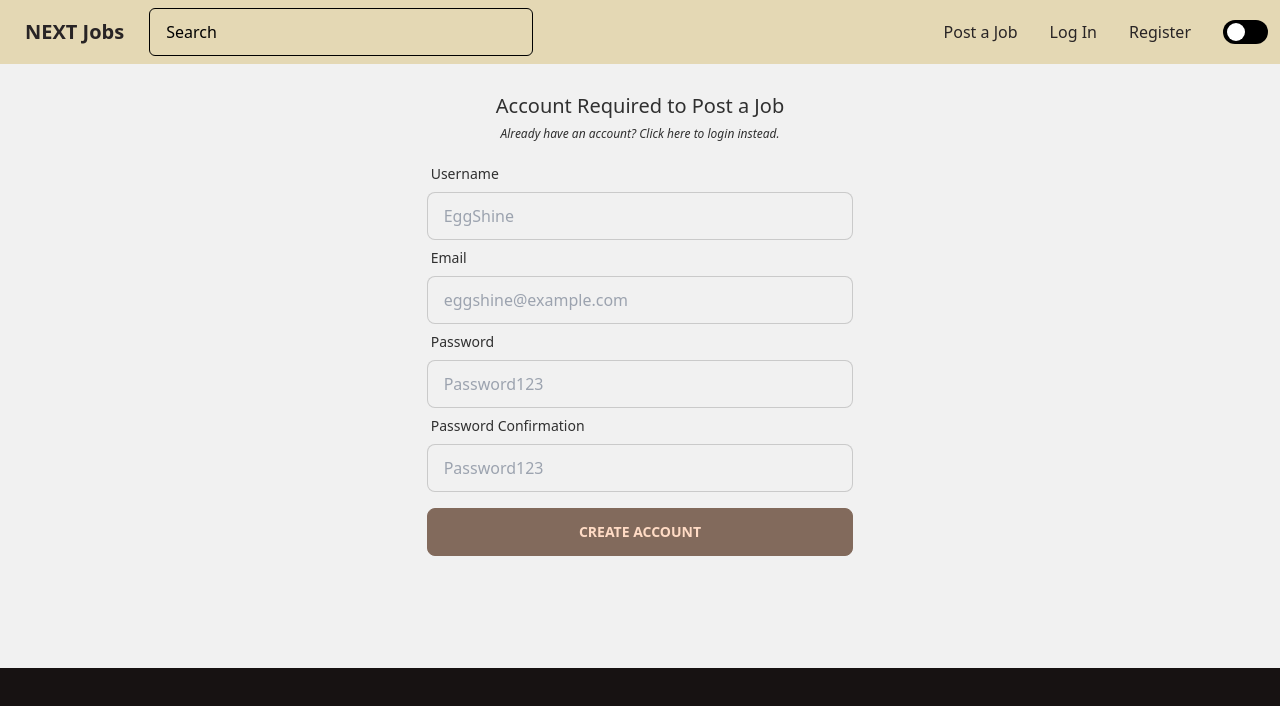
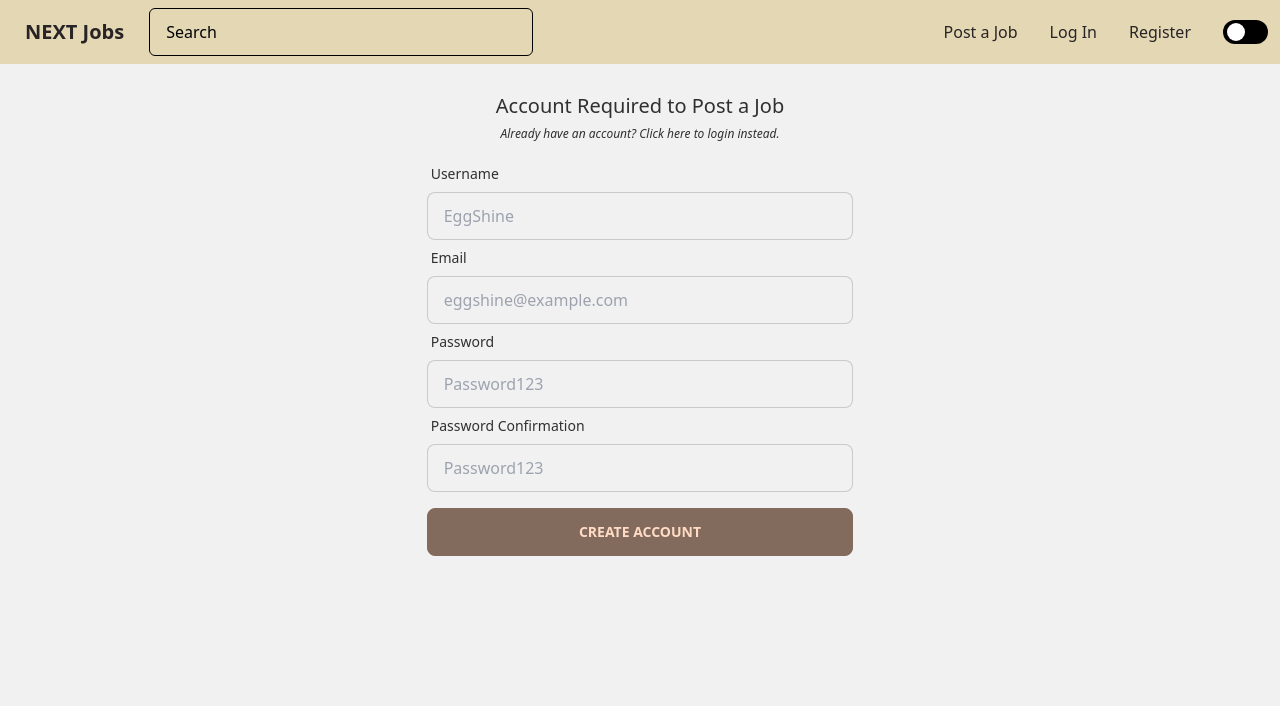
Before and after one commit to HedgieLovesCoding/next-frontend-jobs, a SvelteKit app: page /users/new in a window 1280 px wide. Shown: the top 706 px of the page. Built offline with nearby package versions, Linux system fonts and the light colour scheme; no server answers.

Commit message:
fixed content width not displaying full

```diff
--- a/src/routes/+layout.svelte
+++ b/src/routes/+layout.svelte
@@ -7,7 +7,12 @@
 
 <Nav />
 
-<div data-theme="{$themes[2]}" class="container w-full mt-0 pt-2 pb-28 max-h-full">
+<div data-theme="{$themes[2]}" class="
+container
+mt-0
+pt-2
+pb-28"
+style="min-width:100%; min-height:93.4vh">
   <Alert />
   <slot />
 </div>
```
